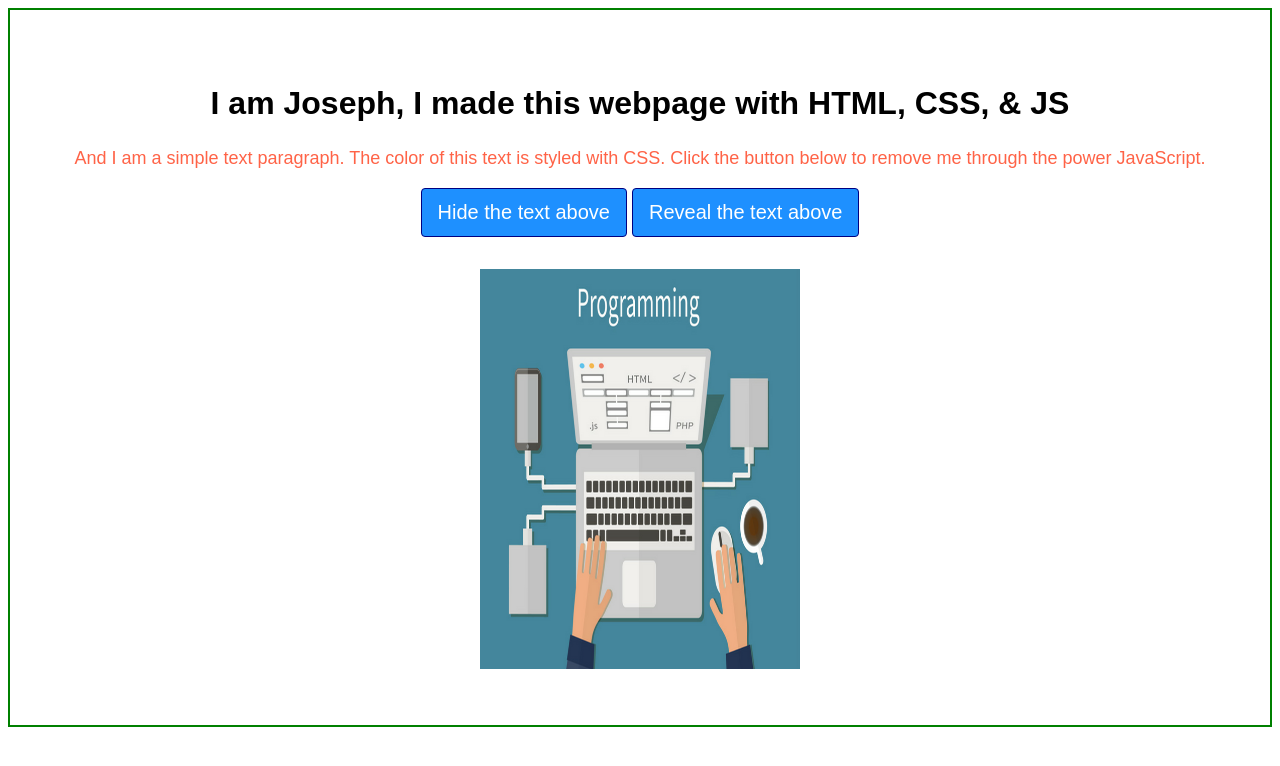
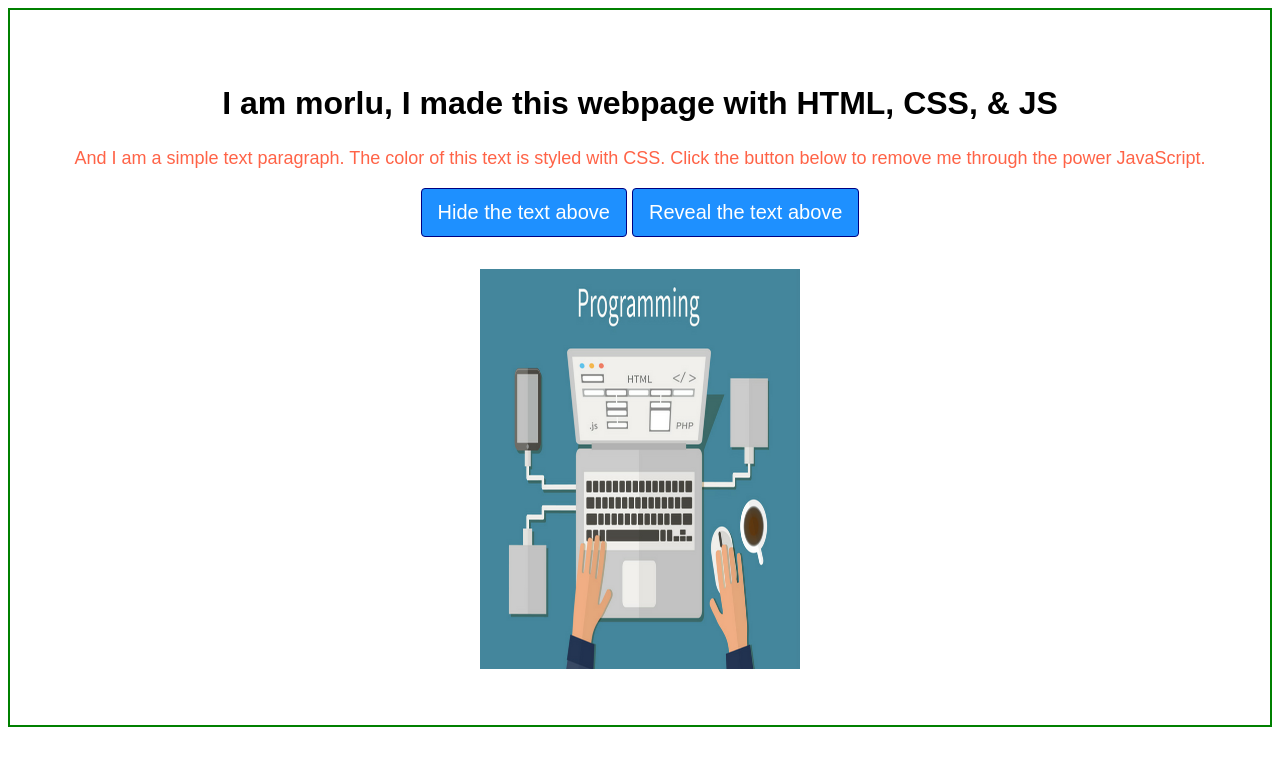
Before and after one commit to morluholder/testsub-repo, a plain HTML site: page index.html in a window 1280 px wide. Drawn offline with Linux system fonts and the light colour scheme.

Commit message:
edited html file

```diff
--- a/index.html
+++ b/index.html
@@ -9,7 +9,7 @@
 </head>
 <body>
     <div>
-        <h1>I am Joseph, I made this webpage with HTML, CSS, & JS</h1>
+        <h1>I am morlu, I made this webpage with HTML, CSS, & JS</h1>
         <p id="paratext">And I am a simple text paragraph. The color of this text is styled with CSS. Click the button below to remove me through the power JavaScript.</p>
         <button id="b1">Hide the text above</button>
         <button id="b2">Reveal the text above</button>
```
